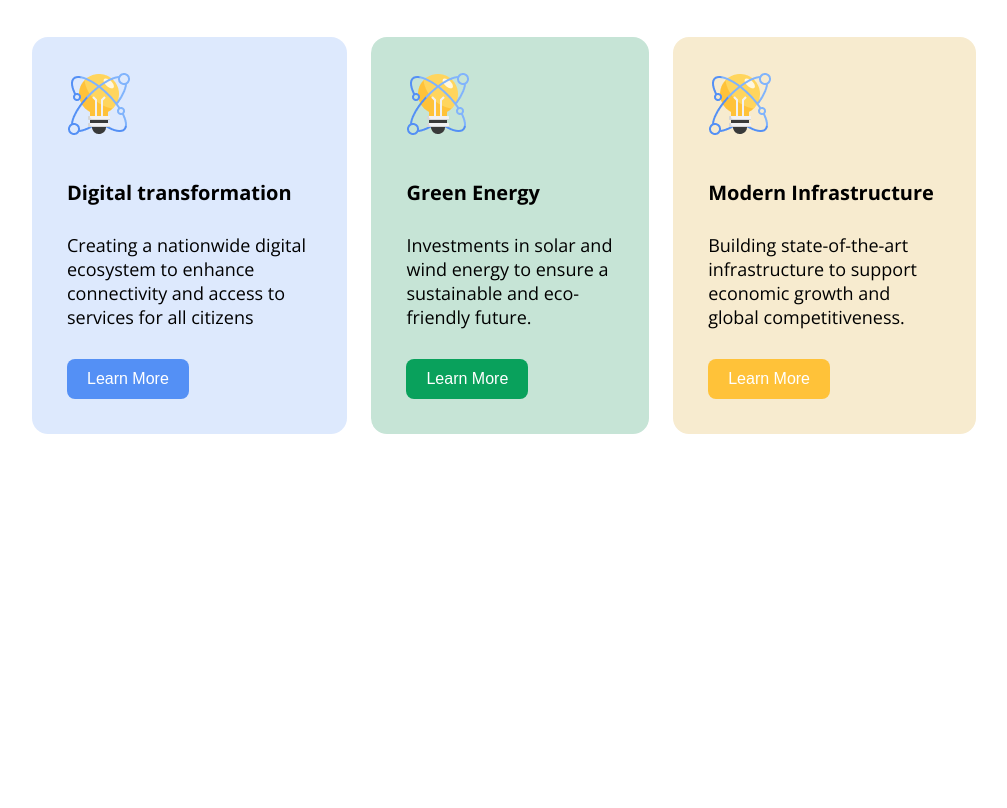
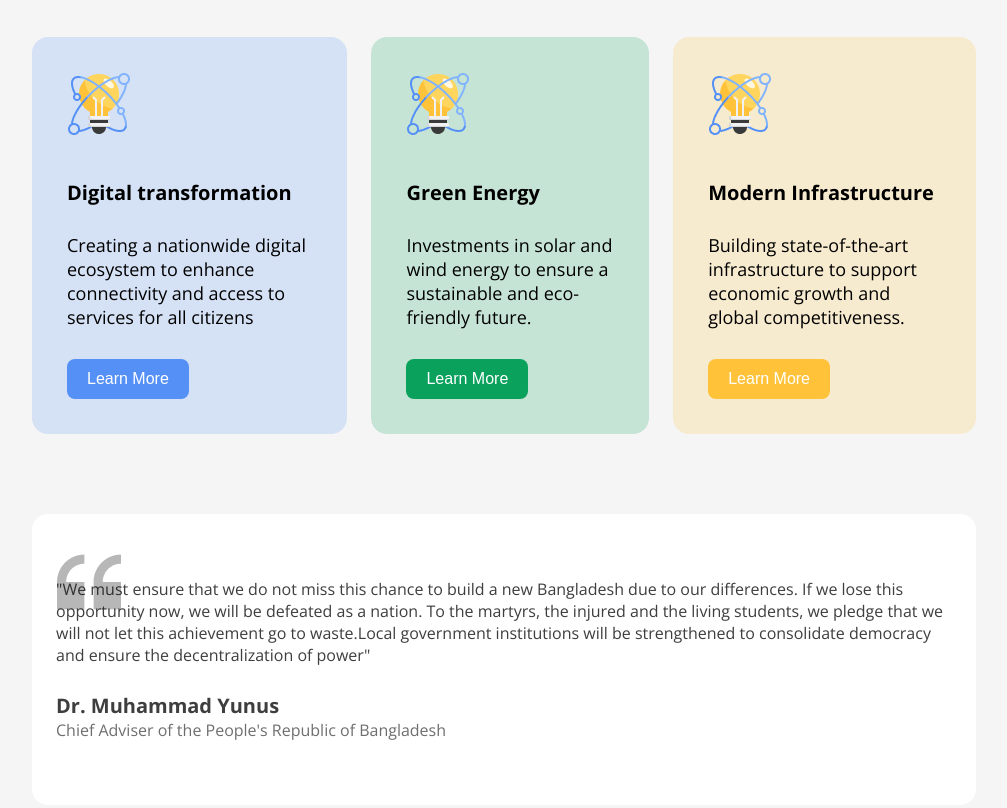
Before and after one commit to shafee-ullah/ph-assignment1, a plain HTML site: page index.html in a window 1280 px wide. Shown: the part 1348-2156 px from the top of the page, without its empty margins (136-1143 px from the left). Before the commit the page ends 1870 px from the top, so only its background shows below. Drawn offline with nearby package versions, Linux system fonts and the light colour scheme.

Commit message:
third push vision

```diff
--- a/index.html
+++ b/index.html
@@ -13,7 +13,7 @@
     <link rel="stylesheet" href="styles/style.css">
 </head>
 
-<body class="work-sans-normal">
+<body class="work-sans-normal color-body">
     <header class="header">
         <nav>
             <h3 class="nav-title">Bangladesh 2.0</h3>
@@ -70,6 +70,20 @@
             </div>
 
         </section>
+        <!-- Dr.Yunus speech Section -->
+        <section class="speech">
+            <div class="speech-div">
+                <p class="speech-para">"We must ensure that we do not miss this chance to build a new Bangladesh due to
+                    our differences. If we
+                    lose this opportunity now, we will be defeated as a nation. To the martyrs, the injured and the
+                    living
+                    students, we pledge that we will not let this achievement go to waste.Local government institutions
+                    will be strengthened to consolidate democracy and ensure the decentralization of power"</p>
+                <h4 class="speech-author">Dr. Muhammad Yunus</h4>
+                <p class="speech-last-para">Chief Adviser of the People's Republic of Bangladesh</p>
+            </div>
+
+        </section>
     </main>
     <footer></footer>
 
--- a/styles/style.css
+++ b/styles/style.css
@@ -7,6 +7,9 @@
         "wdth" 100
 }
 
+.color-body {
+    background-color: rgb(245, 245, 245);
+}
 
 nav {
     display: flex;
@@ -94,29 +97,32 @@ nav {
 .vision-cards {
     display: flex;
     justify-content: space-around;
-    gap:24px;
-
-}
-.card1{
-color: black;
-background-color: rgba(84, 144, 245, 0.2);
-padding:35px;
-border-radius:16px;
-}
-.card2{
-color: black;
-background-color: rgb(198, 228, 214);
-padding:35px;
-border-radius:16px ;
+    gap: 24px;
 
 }
 
-.card3{
-color: black;
-background-color: rgb(247, 235, 207);
-padding: 35px;
-border-radius: 16px;
+.card1 {
+    color: black;
+    background-color: rgba(84, 144, 245, 0.2);
+    padding: 35px;
+    border-radius: 16px;
 }
+
+.card2 {
+    color: black;
+    background-color: rgb(198, 228, 214);
+    padding: 35px;
+    border-radius: 16px;
+
+}
+
+.card3 {
+    color: black;
+    background-color: rgb(247, 235, 207);
+    padding: 35px;
+    border-radius: 16px;
+}
+
 .vision-header {
     font-size: 40px;
     font-weight: bold;
@@ -137,7 +143,7 @@ border-radius: 16px;
 }
 
 .vision-img {
-   margin-bottom: 35px;
+    margin-bottom: 35px;
 }
 
 .vision-buttons1 {
@@ -179,7 +185,70 @@ border-radius: 16px;
     border-radius: 8px;
     border: none;
 }
-.vision-description{
+
+.vision-description {
     font-size: 18px;
     margin-bottom: 30px;
 }
+
+/* Dr.Yunus speech Section */
+
+.speech {
+    border-radius: 16px;
+    background-color: rgb(255, 255, 255);
+    margin: 0px 160px;
+
+    padding: 0px;
+}
+
+
+.speech-para {
+
+    color: rgba(14, 14, 14, 0.8);
+
+    font-size: 16px;
+
+    font-weight: 400;
+/*
+    background-image: url(../images/assets/quote-bg.png);
+    background-repeat: no-repeat;
+     */
+
+
+}
+
+
+
+.speech-author {
+
+    font-size: 20px;
+
+    font-weight: 700;
+    margin-bottom: 0px;
+    color: rgba(14, 14, 14, 0.8);
+
+
+}
+
+
+
+.speech-last-para {
+
+    font-size: 16px;
+
+    font-weight: 400;
+
+    color: rgba(14, 14, 14, 0.6);
+    margin-top: 0px;
+
+}
+
+.speech-div {
+
+    padding: 48px 24px;
+    background-image: url(../images/assets/quote-bg.png);
+    background-repeat: no-repeat;
+    background-position: 25px 36px;
+
+
+}
```
